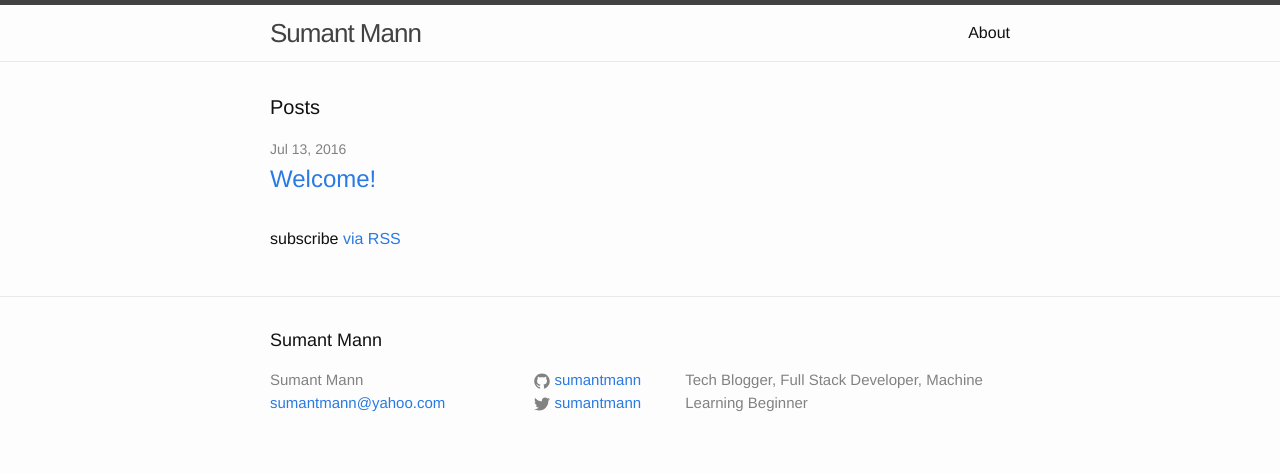
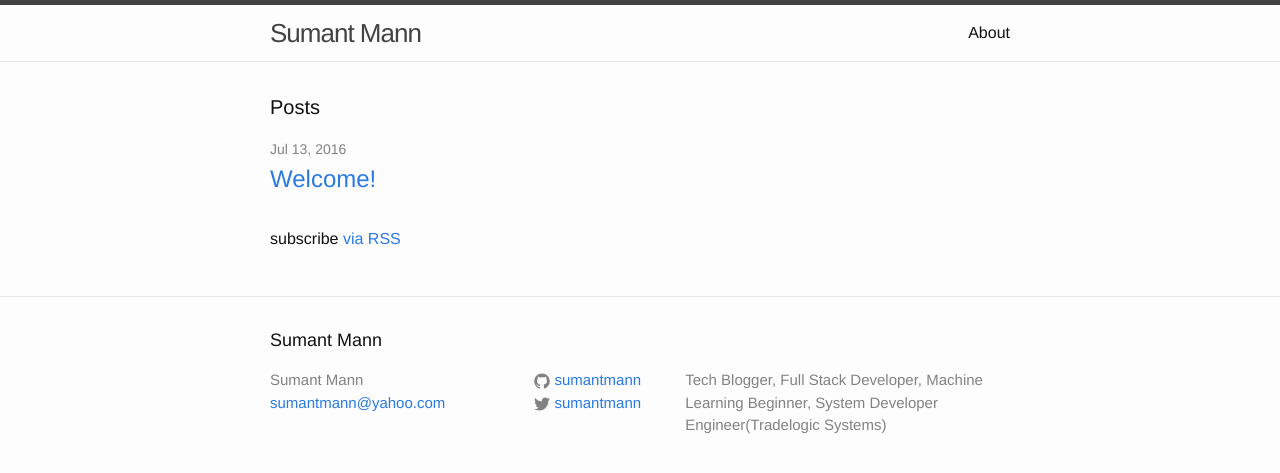
Before and after one commit to sm-main/sumantmann.github.io, a Jekyll site: the page built from index.html, in a window 1280 px wide. Shown: the top 473 px of the page. Built offline with Jekyll 4.4.1, drawn with Linux system fonts in a browser that asks for light colours.

Commit message:
works at

```diff
--- a/_config.yml
+++ b/_config.yml
@@ -9,7 +9,7 @@
 title: Sumant Mann
 email: sumantmann@yahoo.com
 description: > # this means to ignore newlines until "baseurl:"
-  Tech Blogger, Full Stack Developer, Machine Learning Beginner
+  Tech Blogger, Full Stack Developer, Machine Learning Beginner, System Developer Engineer(Tradelogic Systems)
 baseurl: "" # the subpath of your site, e.g. /blog
 url: "http://sumantmann.com" # the base hostname & protocol for your site
 twitter_username: sumantmann
```
